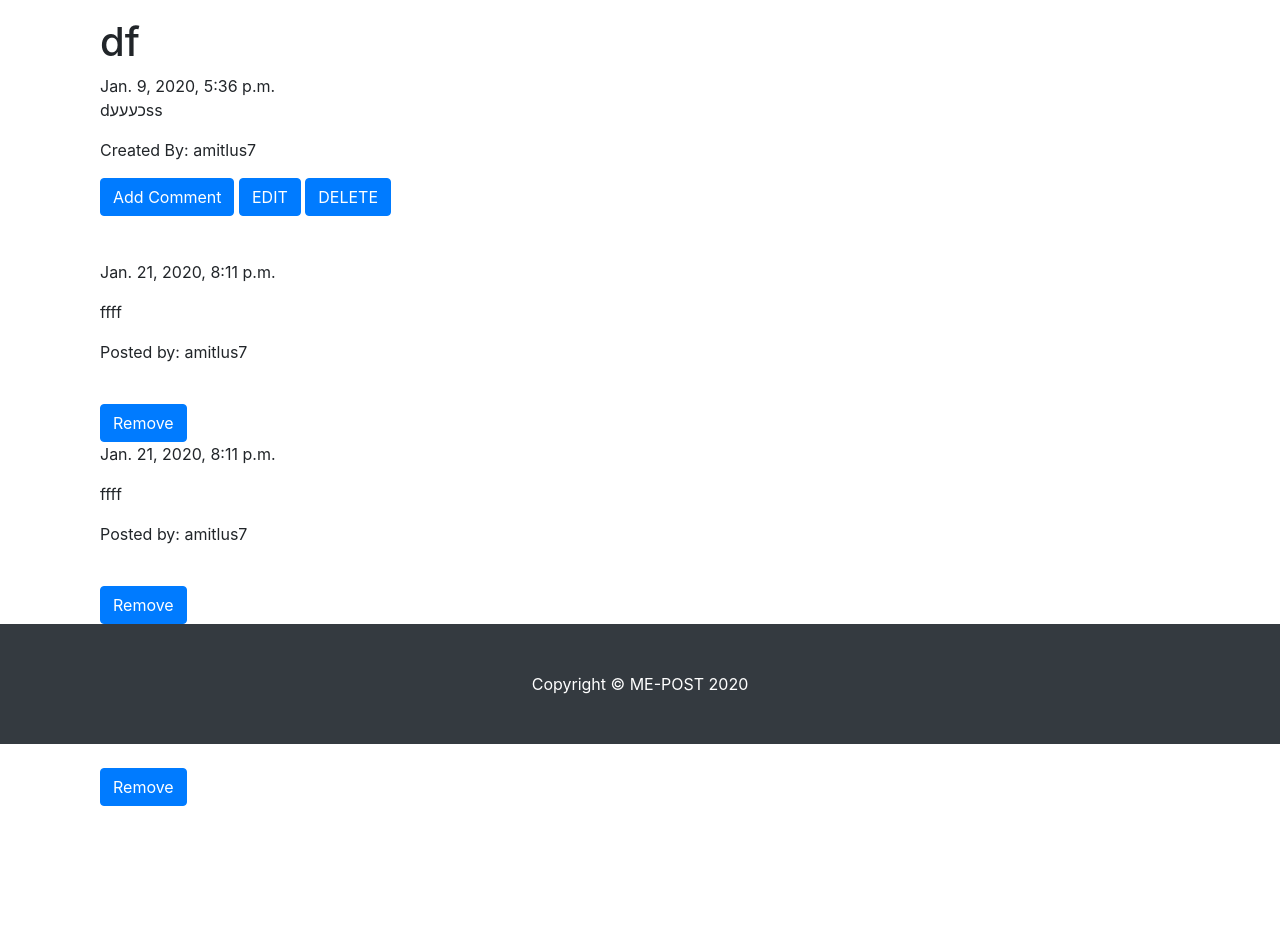
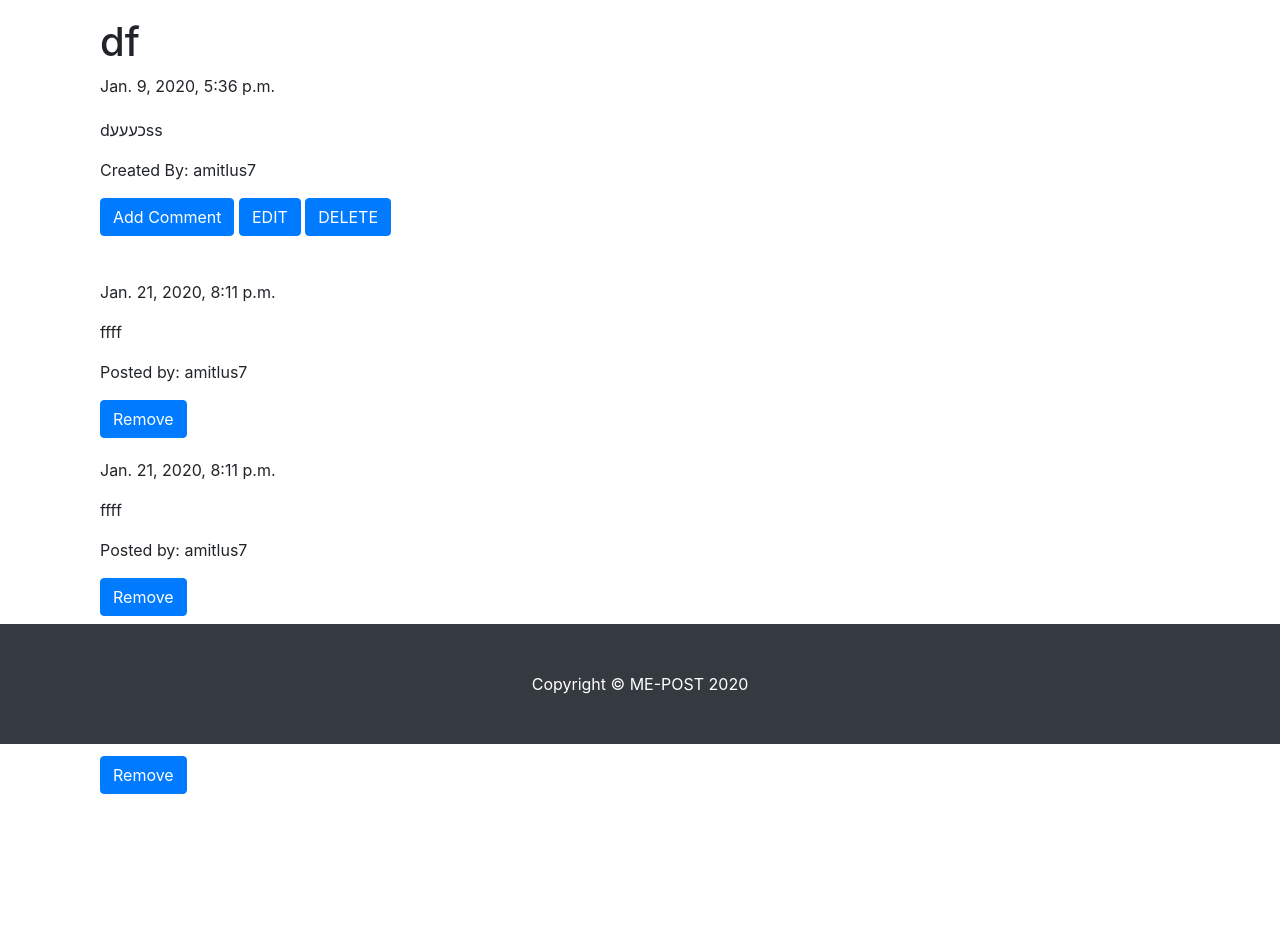
Before and after one commit to amitlus/Django-Project-Posts-Blog, a Django app: template templates/TheApp/post_detail.html in a window 1280 px wide. Shown: the part 56-990 px from the top of the page. Before the commit the page ends 862 px from the top, so only its background shows below. Run offline with Django 3.2, Linux system fonts and the light colour scheme; the template is opened without the code that fills it: values that come from a table or form of the project are taken from there, others are empty; a user stored in the database is signed in; data comes from the database, SQL or seed files in the repository; both versions use the stored data as it was after the commit; parts of the project's set-up code (start-up, migrations or seed data) failed here and were passed over; some libraries are stand-ins or nearby versions.

Commit message:
some html changes

```diff
--- a/templates/TheApp/post_detail.html
+++ b/templates/TheApp/post_detail.html
@@ -5,20 +5,22 @@
 
 <div class="container" style="margin-top:50px; margin-bottom:20px;">
   <h1>{{post.title}}</h1>
-  {{ post.create_date }}
+
+<div style="margin-bottom:20px;">{{ post.create_date }}</div>
+
 
 <p>{{ post.text }}</p>
 
 <p>Created By: {{ post.author }}</p>
 
 
-<!-- כל משתמש מחובר יכול להוסיף תגובה -->
+<!--כל משתמש מחובר יראה את הכפתור של הוספת התגובה -->
 {% if user.is_authenticated %}
 
   <a class='btn btn-primary btn-comment' href="{% url 'TheApp:add_comment_to_post' pk=post.pk %}">Add Comment</a>
 
 
-<!-- רק אם פוסט שייך למשתמש המחובר אז הוא יוכל לערוך או למחוק אותו -->
+<!-- רק אם הפוסט שייך למשתמש הנוכחי הוא יראה את הכפתורים של המחיקה והעריכה. לגבי הפעולה עצמה וההגעה לדף יש פונקציה שמגבילה את הכניסה -->
   {% if user == post.author %}
 
     <a class='btn btn-primary' href="{% url 'TheApp:post_edit' pk=post.pk %}">EDIT</a>
@@ -29,19 +31,19 @@
 {% endif %}
 </div>
 
-<div class="container" style="margin-bottom:100px;">
+<div class="container" style="margin-bottom:120px;">
   {% for comment in post.comments.all %}
   <br>
   {{comment.create_date}}
-  <p>{{comment.text|safe|linebreaks}}</p>
+  <p>{{comment.text|linebreaks}}</p> <!-- פילטר שיוצר רווח שורה -->
   <p>Posted by: {{comment.author}}</p>
-  <br>
+
 
 <!-- אם המשתמש מחובר והוא זה שכתב את התגובה או את הפוסט, הוא יהיה רשאי למחוק את התגובה -->
   {% if user.is_authenticated %}
     {% if user.username == comment.author or user == post.author %} <!-- כי פוסט.אוטור הוא למעשה מופע של User אז צריך להשוות את היוזר ולא את היוזר.שם -->
 
-    <a class='btn btn-primary' href="{% url 'TheApp:comment_remove' pk=comment.pk %}">Remove</a>
+    <a style="margin-bottom:20px;" class='btn btn-primary' href="{% url 'TheApp:comment_remove' pk=comment.pk %}">Remove</a>
 
 
   {% endif %}
--- a/templates/TheApp/registration.html
+++ b/templates/TheApp/registration.html
@@ -2,7 +2,7 @@
 {% load staticfiles %}
 
 {% block body_block %}
-<div class="jubotron">
+<div class="jubotron" style="margin-top:40px;">
   {% if registered %}
 <h1>Thank you for registering!</h1>
   {% else %}
```
Also changed, not shown: db.sqlite3.
